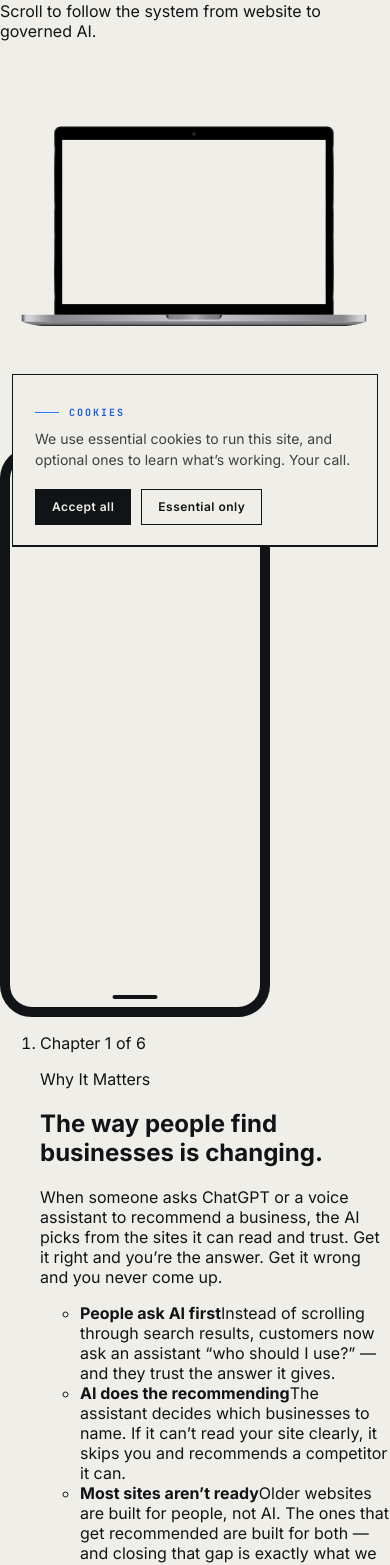
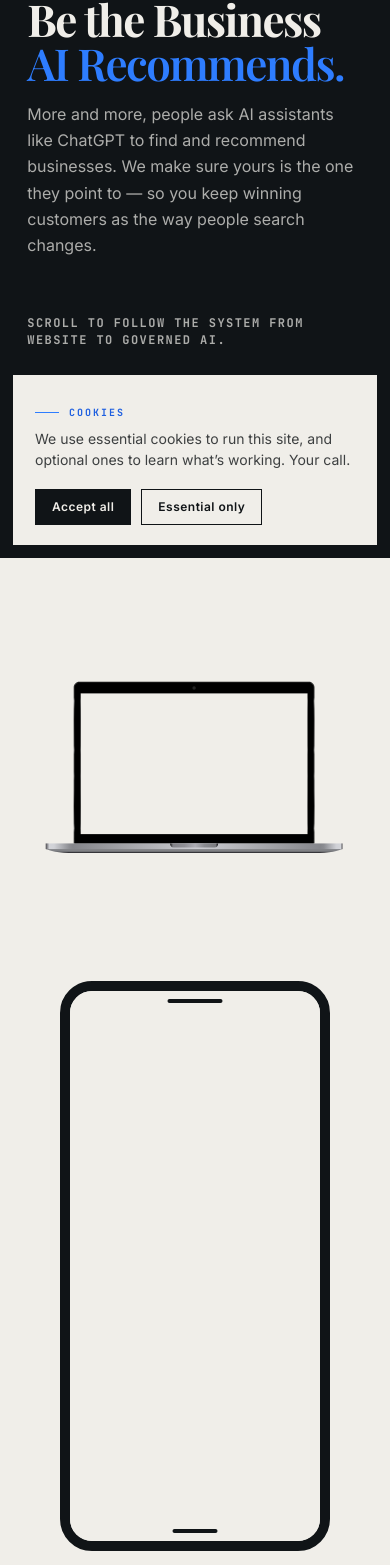
Before and after one commit to Nubis-Digital/nubis-digital-website, a Next.js app: page / in a window 390 px wide. Shown: the part 286-1851 px from the top of the page. Built offline with nearby package versions, Linux system fonts and the light colour scheme; a web font is replaced by a local one.

Commit message:
fix: preserve accessible story fallbacks

```diff
--- a/src/app/globals.css
+++ b/src/app/globals.css
@@ -307,61 +307,36 @@
 /* ---- Hero shot: the rebuilt-site + AI-recommendation image ---- */
 .hero-shot { display: block; width: 100%; max-width: 760px; height: auto; position: relative; z-index: 2; }
 
-/* Live laptop portal: calibrated to the transparent screen opening in
-   public/assets/laptop-portal.svg (600×600). */
-.hero--portal {
-  position: relative;
-  min-height: calc(100svh - 73px);
-  display: grid;
-  place-items: center;
-  overflow: clip;
-  background: var(--ink);
-  color: var(--paper);
-  border-bottom: 1px solid var(--paper-50);
-}
-.portal-shell {
-  --portal-x: 15.927167%;
-  --portal-y: 21.248333%;
-  --portal-w: 67.609%;
-  --portal-h: 42.128167%;
-  position: relative;
-  width: min(92vw, 900px);
-  aspect-ratio: 1;
-  transform-origin: 49.7315% 42.3124%;
-}
-.portal-laptop { position: absolute; inset: 0; z-index: 2; width: 100%; height: 100%; object-fit: contain; pointer-events: none; }
-.portal-aperture {
-  position: absolute;
-  z-index: 1;
-  left: var(--portal-x);
-  top: var(--portal-y);
-  width: var(--portal-w);
-  height: var(--portal-h);
-  overflow: hidden;
-  background: var(--ink);
-  clip-path: inset(0 round 2px);
-  transform: perspective(1200px) rotateX(0.8deg) rotateY(-0.5deg);
-  transform-origin: 50% 50%;
-}
-.portal-surface { width: 100%; height: 100%; transform-origin: 50% 50%; }
-.portal-content { min-height: 100%; display: grid; grid-template-rows: auto 1fr; background: var(--ink); color: var(--paper); }
-.portal-content__bar { display: flex; justify-content: space-between; align-items: center; padding: clamp(10px, 1.6vw, 22px); border-bottom: 1px solid var(--paper-20); }
-.portal-content__wordmark { font: 700 clamp(1rem, 2vw, 1.5rem)/1 var(--font-serif); }
-.portal-content__nav-cue { font: 600 0.625rem/1 var(--font-mono); letter-spacing: 0.16em; text-transform: uppercase; color: var(--paper-60); }
-.portal-content__body { align-self: center; padding: clamp(18px, 5vw, 72px); max-width: 70rem; }
-.portal-content h1 { margin: 0; max-width: 13ch; font: 700 clamp(2.5rem, 7vw, 6.5rem)/0.98 var(--font-serif); text-wrap: balance; }
-.portal-content h1 em { font-weight: 600; color: var(--signal); }
-.portal-content p { margin: clamp(18px, 3vw, 32px) 0; max-width: 48rem; color: var(--paper-70); font: 400 clamp(1rem, 1.6vw, 1.25rem)/1.6 var(--font-sans); }
-.portal-content__cta { background: var(--signal); color: var(--ink); }
-.portal-content[data-compact] { width: 1280px; min-height: 720px; transform: scale(0.47); transform-origin: 0 0; }
-.portal-shell[data-portal-state="page"] .portal-laptop { opacity: 0; }
-.portal-shell[data-portal-state="page"] .portal-aperture { clip-path: inset(0); transform: none; }
-.hero--portal-active .portal-shell,
-.hero--portal-active .portal-laptop,
-.hero--portal-active .portal-aperture,
-.hero--portal-active .portal-surface { will-change: transform, opacity; }
+/* Immersive story devices keep one live content tree inside decorative hardware. */
+.immersive-story { overflow: clip; background: var(--paper); }
+.story-invitation { min-height: calc(100svh - 73px); padding: clamp(64px, 10vw, 144px) clamp(24px, 7vw, 96px); display: grid; align-content: center; gap: 40px; background: var(--ink); color: var(--paper); }
+.story-invitation > div { max-width: 68rem; }
+.story-invitation h1 { margin: 0; max-width: 16ch; font: 700 clamp(2.75rem, 7vw, 6rem)/1 var(--font-serif); letter-spacing: -0.035em; text-wrap: balance; }
+.story-invitation h1 strong { color: var(--signal); font-weight: 600; }
+.story-invitation p { max-width: 42rem; font: 400 clamp(1rem, 1.8vw, 1.25rem)/1.65 var(--font-sans); color: var(--paper-70); }
+.story-invitation__cue { margin: 0; font: 600 0.75rem/1.4 var(--font-mono) !important; letter-spacing: 0.12em; text-transform: uppercase; }
+.story-stage { position: relative; min-height: auto; padding: clamp(64px, 8vw, 112px) clamp(24px, 7vw, 96px); }
+.story-device-rail { display: flex; flex-wrap: wrap; align-items: center; justify-content: center; gap: clamp(24px, 5vw, 72px); margin-bottom: clamp(56px, 8vw, 112px); pointer-events: none; }
+.story-device-rail > [data-story-device] { flex: 1 1 260px; display: grid; place-items: center; max-width: 600px; }
+.story-device-rail [data-story-continuity] { display: none; }
+.story-chapters { display: grid; gap: var(--space-10); margin: 0; padding: 0; list-style: none; }
+.story-chapters > li { min-width: 0; }
+.story-chapter { position: relative; opacity: 1; transform: none; }
+.story-chapters article { max-width: 72rem; margin: 0 auto; padding: clamp(32px, 5vw, 72px) 0; border-top: 1px solid var(--ink-20); }
+.story-chapters h2 { max-width: 20ch; margin: 12px 0 24px; font: 700 clamp(2rem, 5vw, 4.5rem)/1.05 var(--font-serif); letter-spacing: -0.03em; overflow-wrap: anywhere; text-wrap: balance; }
+.story-chapters article > p:not([class]) { max-width: 65ch; font: 400 clamp(1rem, 1.5vw, 1.2rem)/1.7 var(--font-sans); color: var(--ink-70); }
+.story-progress, .story-chapter__eyebrow { font: 600 0.6875rem/1.4 var(--font-mono); letter-spacing: 0.1em; text-transform: uppercase; }
+.story-chapter__eyebrow { color: var(--signal-ink); }
+.story-chapter__detail { max-width: 70ch; margin-top: 32px; }
+.story-chapter__detail li { margin-block: 12px; }
+.story-chapter__detail li span { display: block; margin-top: 4px; color: var(--ink-70); }
+.story-proof { display: grid; gap: 48px; }
+.story-agent { padding: clamp(24px, 4vw, 48px); border: 1px solid var(--ink); }
+.story-agent dl { display: grid; gap: 24px; }
+.story-agent dt { font-weight: 700; }
+.story-agent dd { margin: 4px 0 0; }
+.story-agent button { margin-top: 24px; }
 
-/* Immersive story devices keep one live content tree inside decorative hardware. */
 .story-device {
   position: relative;
   display: block;
@@ -431,14 +406,35 @@
 }
 
 @media (max-width: 899px), (prefers-reduced-motion: reduce) {
-  .hero--portal { min-height: auto; display: block; padding: 0; overflow: visible; }
-  .portal-shell { width: 100%; aspect-ratio: auto; }
-  .portal-laptop { display: none; }
-  .portal-aperture { position: relative; inset: auto; width: 100%; height: auto; overflow: visible; clip-path: none; transform: none; }
-  .portal-content[data-compact] { width: auto; min-height: calc(100svh - 73px); transform: none; }
-  .portal-content__body { padding: 64px 24px 80px; }
-  .portal-content h1 { font-size: clamp(2.5rem, 12vw, 4rem); overflow-wrap: break-word; }
+  .immersive-story { min-height: auto; overflow: clip; }
+  .story-stage { position: relative; min-height: auto; }
+  .story-chapters { display: grid; gap: var(--space-10); }
+  .story-chapters article { position: relative; opacity: 1; transform: none; }
+  .story-device { position: relative; transform: none; pointer-events: none; }
+  .story-device__viewport { overflow: visible; }
   .scroll-cue { display: none; }
+}
+
+@media (min-width: 900px) and (prefers-reduced-motion: no-preference) {
+  .immersive-story[data-enhanced="true"] { min-height: 700vh; }
+  .immersive-story[data-enhanced="true"] .story-stage { position: sticky; top: 73px; height: calc(100svh - 73px); min-height: 560px; padding: 0; overflow: clip; }
+  .immersive-story[data-enhanced="true"] .story-device-rail { position: absolute; inset: 0; margin: 0; }
+  .immersive-story[data-enhanced="true"] .story-device-rail > [data-story-device] { position: absolute; inset: 50% auto auto 50%; width: min(48vw, 600px); transform: translate(-50%, -50%); }
+  .immersive-story[data-enhanced="true"] .story-chapters { position: absolute; inset: 0; display: block; }
+  .immersive-story[data-enhanced="true"] .story-chapters > li { position: absolute; inset: 0; display: grid; align-items: center; padding: clamp(32px, 6vw, 88px); pointer-events: none; }
+  .immersive-story[data-enhanced="true"] .story-chapters article { width: min(38vw, 34rem); margin: 0 0 0 auto; padding: 32px; border: 1px solid var(--paper-20); background: var(--ink); color: var(--paper); opacity: 0; transform: translateY(24px); transition: opacity 260ms var(--ease-out), transform 360ms var(--ease-out); }
+  .immersive-story[data-enhanced="true"] .story-chapters article[data-active="true"] { opacity: 1; transform: none; pointer-events: auto; }
+  .immersive-story[data-enhanced="true"] .story-chapters article > p:not([class]),
+  .immersive-story[data-enhanced="true"] .story-chapter__detail li span { color: var(--paper-70); }
+}
+
+@media (prefers-reduced-motion: reduce) {
+  .immersive-story *, .immersive-story *::before, .immersive-story *::after {
+    animation-duration: 0.01ms !important;
+    animation-iteration-count: 1 !important;
+    scroll-behavior: auto !important;
+    transition-duration: 0.01ms !important;
+  }
 }
 
 @media (max-width: 767px) {
```
Also changed, not shown: 1 other file (tests, documents, lock files or other folders).
